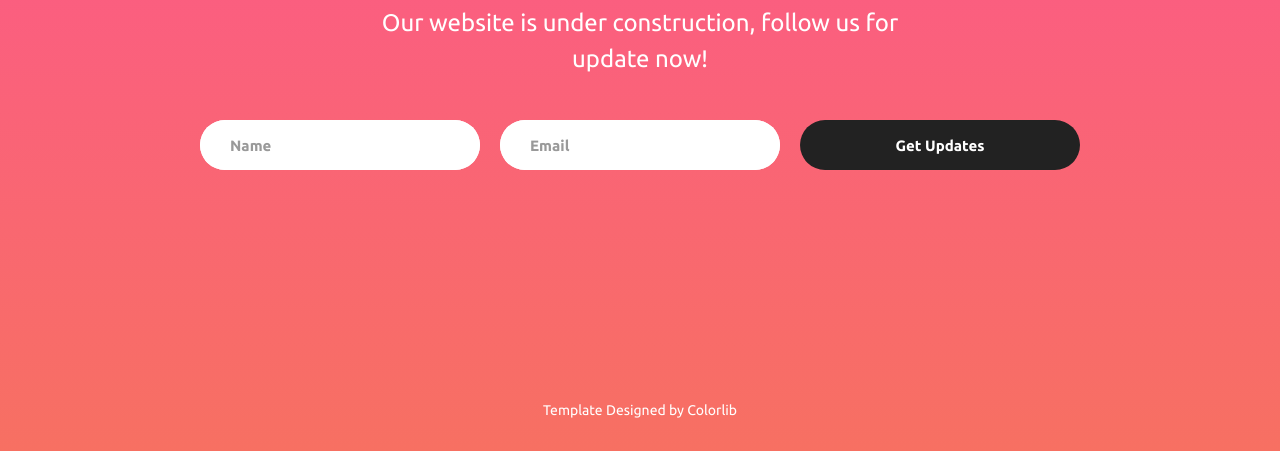
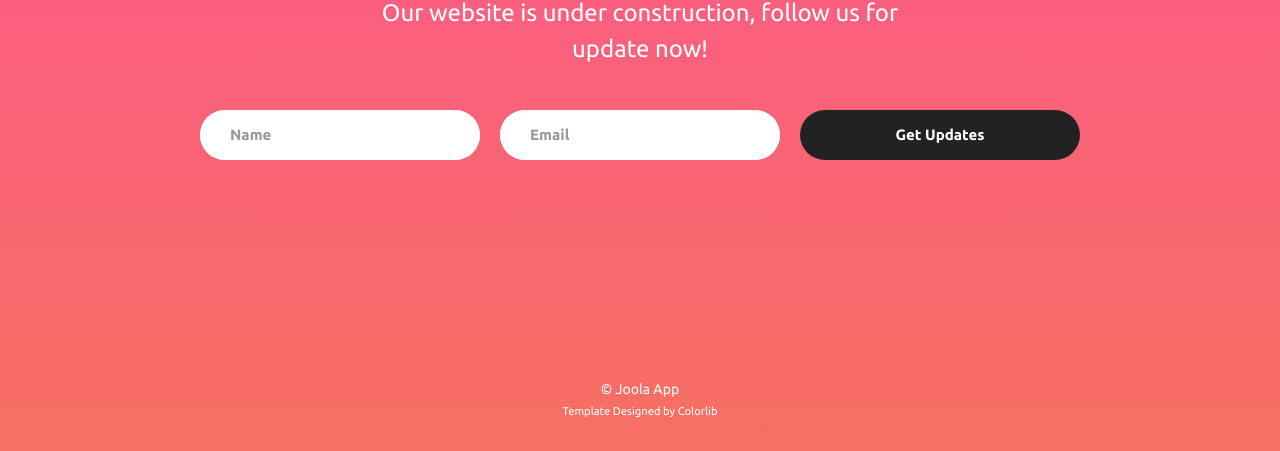
Before and after one commit to Gidicodes/joola-comingsoon, a plain HTML site: page index.html in a window 1280 px wide. Shown: the part 349-800 px from the top of the page. Drawn offline with Linux system fonts and the light colour scheme.

```diff
--- a/index.html
+++ b/index.html
@@ -71,8 +71,8 @@
 			</form>
 		</div>
 
-		<span class="s1-txt2 small txt-center">
-			Template Designed by Colorlib
+		<span class="s1-txt2 txt-center">
+			© Joola App<br/> <badge class="small"> Template Designed by Colorlib</badge>
 		</span>
 
 	</div>
```
Also changed, not shown: 2 other files.
